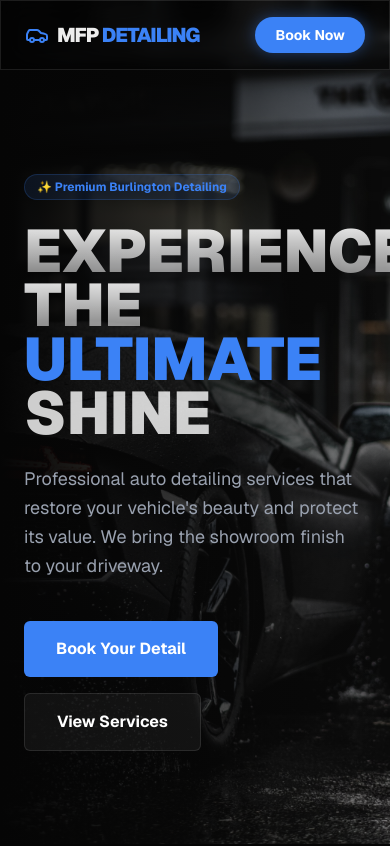
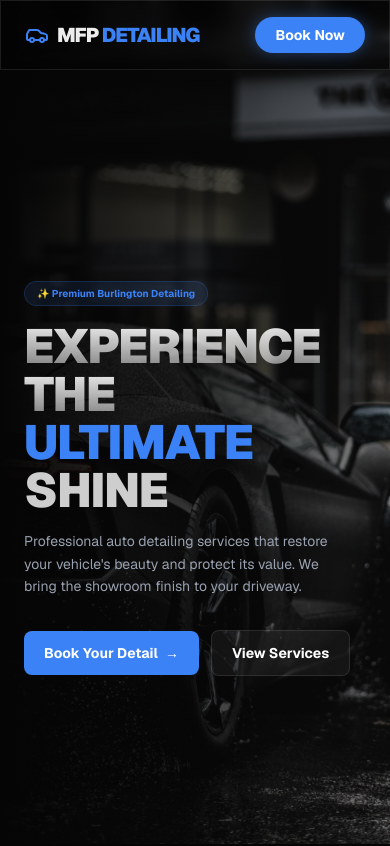
Before and after one commit to zhanz565/MFP_Datailing, a Next.js app: page / in a window 390 px wide. Shown: the top 846 px of the page. Built offline with nearby package versions, Linux system fonts and the light colour scheme.

Commit message:
Fixed mobile responsiveness

```diff
--- a/app/page.tsx
+++ b/app/page.tsx
@@ -12,7 +12,7 @@ export default function Home() {
     <main className="relative min-h-screen bg-background text-foreground">
       <Navbar />
 
-      {/* Main Hero Page */}
+      {/* Main Hero Page (Now Mobile Responsive) */}
       <section className="relative h-screen flex items-center pt-20 px-6 overflow-hidden">
         <div className="absolute inset-0 z-0">
           <div className="absolute inset-0 bg-gradient-to-r from-background via-background/60 to-transparent z-10" />
@@ -25,26 +25,30 @@ export default function Home() {
           />
         </div>
 
-        <div className="relative z-20 max-w-7xl mx-auto w-full">
-          <div className="inline-flex items-center gap-2 px-3 py-1 bg-primary/10 border border-primary/20 rounded-full text-primary text-xs font-bold mb-6">
+        <div className="relative z-20 max-w-7xl mx-auto w-full mt-8 md:mt-0">
+          {/* Badge */}
+          <div className="inline-flex items-center gap-2 px-3 py-1 bg-primary/10 border border-primary/20 rounded-full text-primary text-[10px] md:text-xs font-bold mb-4 md:mb-6">
             ✨ Premium Burlington Detailing
           </div>
 
-          <h1 className="text-6xl md:text-8xl font-black leading-[0.9] mb-6">
-            <span className="text-glass uppercase">Experience The</span><br />
-            <span className="text-primary uppercase">Ultimate</span> <span className="text-white/80 uppercase">Shine</span>
+          {/* Headline - Scaled for mobile */}
+          <h1 className="text-5xl sm:text-6xl md:text-8xl font-black leading-[1] md:leading-[0.9] mb-4 md:mb-6">
+            <span className="text-glass uppercase tracking-tight">Experience The</span><br />
+            <span className="text-primary uppercase tracking-tight">Ultimate</span> <span className="text-white/80 uppercase tracking-tight">Shine</span>
           </h1>
 
-          <p className="max-w-xl text-lg text-gray-400 mb-10 leading-relaxed">
+          {/* Subtext - Scaled for mobile */}
+          <p className="max-w-xl text-sm md:text-lg text-gray-400 mb-8 md:mb-10 leading-relaxed pr-4">
             Professional auto detailing services that restore your vehicle's beauty
             and protect its value. We bring the showroom finish to your driveway.
           </p>
 
-          <div className="flex flex-wrap gap-4">
-            <a href="#pricing" className="bg-primary px-8 py-4 rounded-md font-bold hover:bg-primary-dark transition-all text-white">
-              Book Your Detail
+          {/* Buttons - Scaled and wrapped for mobile */}
+          <div className="flex flex-wrap items-center gap-3 md:gap-4">
+            <a href="#pricing" className="bg-primary px-5 py-3 md:px-8 md:py-4 rounded-lg font-bold hover:bg-primary-dark transition-all text-white text-sm md:text-base">
+              Book Your Detail <span className="inline-block ml-1">→</span>
             </a>
-            <a href="#services" className="bg-white/5 border border-white/10 px-8 py-4 rounded-md font-bold hover:bg-white/10 transition-all text-white">
+            <a href="#services" className="bg-white/5 border border-white/10 px-5 py-3 md:px-8 md:py-4 rounded-lg font-bold hover:bg-white/10 transition-all text-white text-sm md:text-base">
               View Services
             </a>
           </div>
```
